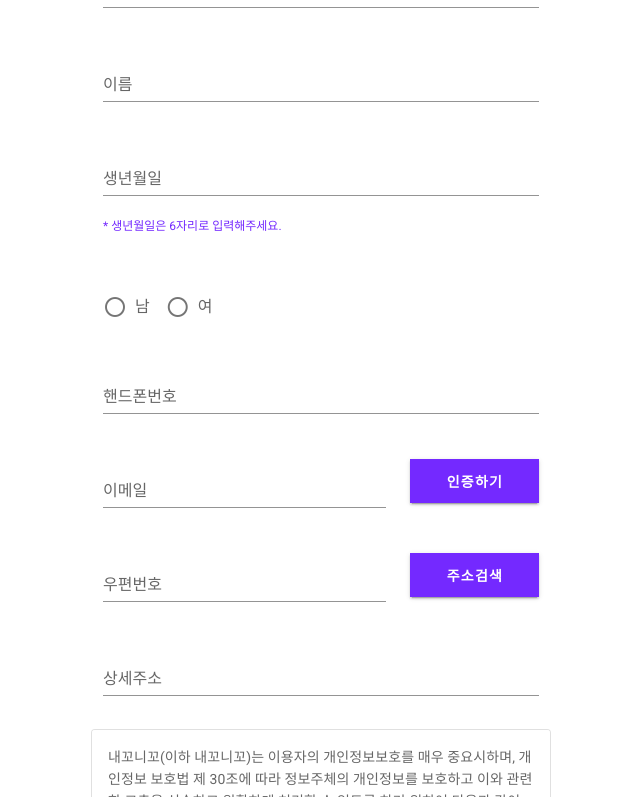
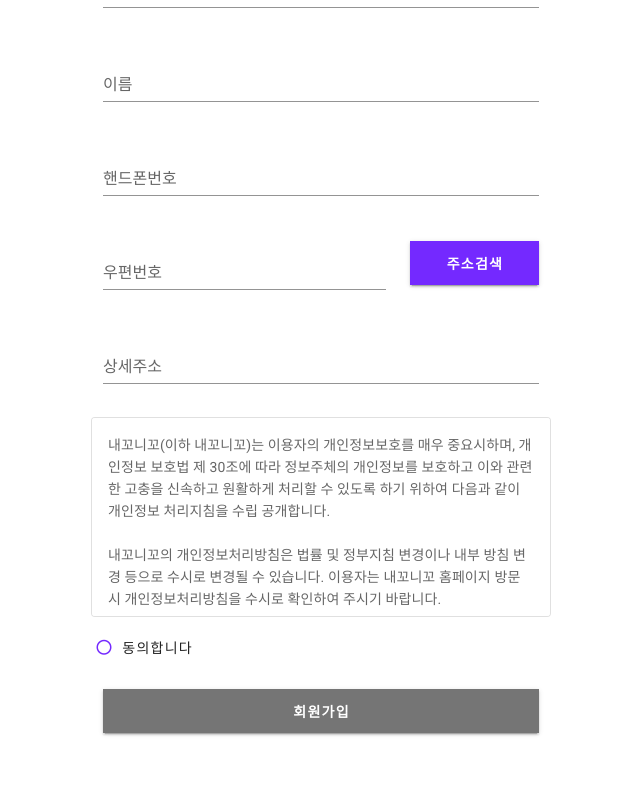
Before and after one commit to SemiGroupProject/NecoFront, a Vue app in the folder neco-front/: page /sign-up in a window 1280 px wide. Shown: the part 503-1300 px from the top of the page, without its empty margins (319-959 px from the left). Built offline with nearby package versions, Linux system fonts and the light colour scheme.

Commit message:
feat: 회원가입 UI 변경 및 API 추가

```diff
--- a/neco-front/src/api/index.js
+++ b/neco-front/src/api/index.js
@@ -1,20 +1,10 @@
 import Axios from 'axios';
+// import Vue from 'vue';
 
-const config = {
-  baseUrl: 'https://test'
+const api = {
+  signUp: '/api/join'
 };
 
-const api = {
-  test_api: `${config.baseUrl}/test`,
-  check_id_api: `${config.baseUrl}/api/members?accountId=`
-};
-
-function test() {
-  return Axios.get(api.test_api);
+export function signUp(args) {
+  return Axios.post(api.signUp, args);
 }
-
-function FETCH_CHECK_ID_DUPLICATION(arg) {
-  return Axios.get(`${api.check_id_api}${arg}`);
-}
-
-export { test, FETCH_CHECK_ID_DUPLICATION };
--- a/neco-front/src/pages/authentication/SignUp.vue
+++ b/neco-front/src/pages/authentication/SignUp.vue
@@ -4,10 +4,10 @@
       <v-col style="margin-top: 100px" cols="12">
         <v-img class="mx-auto" src="@/img/logo.png" max-width="300" />
       </v-col>
-      <v-col cols="8" class="pb-0">
-        <v-text-field v-model="id" label="아이디"></v-text-field>
+      <v-col cols="12" class="pb-0">
+        <v-text-field v-model="accountId" label="아이디"></v-text-field>
       </v-col>
-      <v-col cols="4"
+      <!-- <v-col cols="4"
         ><v-btn
           large
           block
@@ -17,7 +17,7 @@
           @click="checkDuplication()"
           >중복 확인</v-btn
         ></v-col
-      >
+      > -->
       <v-col class="pt-0">
         <p class="message">* 3~10자 영문 대 소문자, 숫자를 사용하세요.</p>
       </v-col>
@@ -38,42 +38,23 @@
       <v-col cols="12">
         <v-text-field v-model="name" label="이름"></v-text-field>
       </v-col>
-      <v-col cols="12" class="pb-0">
-        <v-text-field v-model="birth" label="생년월일"></v-text-field>
-      </v-col>
-      <v-col class="pt-0">
-        <p class="message">* 생년월일은 6자리로 입력해주세요.</p>
-      </v-col>
       <v-col cols="12">
-        <v-radio-group v-model="gender" row>
-          <v-radio color="#7429ff" label="남" value="radio-1"></v-radio>
-          <v-radio color="#7429ff" label="여" value="radio-2"></v-radio>
-        </v-radio-group>
-      </v-col>
-      <v-col cols="12">
-        <v-text-field v-model="mobile" label="핸드폰번호"></v-text-field>
+        <v-text-field v-model="phoneNumber" label="핸드폰번호"></v-text-field>
       </v-col>
       <v-col cols="8">
-        <v-text-field v-model="email" label="이메일"></v-text-field>
-      </v-col>
-      <v-col cols="4"
-        ><v-btn
-          large
-          block
-          color="#7429ff"
-          tile
-          class="btn white--text font-weight-bold"
-          >인증하기</v-btn
-        ></v-col
-      >
-      <v-col cols="8">
-        <v-text-field v-model="postNunber" label="우편번호"></v-text-field>
+        <v-text-field
+          v-model="addressInfo.zipNo"
+          label="우편번호"
+        ></v-text-field>
       </v-col>
       <v-col cols="4">
         <search-address v-on:searchComplete="searchAddressComplete($event)" />
       </v-col>
       <v-col cols="12">
-        <v-text-field v-model="address" label="상세주소"></v-text-field>
+        <v-text-field
+          v-model="addressInfo.street"
+          label="상세주소"
+        ></v-text-field>
       </v-col>
       <v-card outlined max-height="200" class="overflow-y-auto"
         ><v-card-text style="white-space: pre-line"> {{ policy }} </v-card-text>
@@ -91,14 +72,24 @@
       </v-col>
       <v-col cols="12" style="margin-bottom: 200px">
         <v-btn
+          v-if="!signUpCondition"
+          large
+          block
+          color="grey darken-1"
+          tile
+          class="white--text font-weight-bold"
+          >회원가입</v-btn
+        >
+        <v-btn
+          v-if="signUpCondition"
           large
           block
           color="#7429ff"
           tile
           class="white--text font-weight-bold"
-          @click="checkLogin()"
-          >회원가입</v-btn
-        >
+          @click="signUp()"
+          >회원가입
+        </v-btn>
       </v-col>
     </v-row>
   </v-container>
@@ -114,19 +105,38 @@ export default {
   },
   data() {
     return {
-      id: null,
+      accountId: null,
       password: null,
-      postNunber: null,
-      address: null,
+      addressInfo: {
+        zipNo: null,
+        street: null
+      },
       checkPassword: null,
       name: null,
-      birth: null,
-      gender: null,
-      mobile: null,
-      email: null,
+      phoneNumber: null,
       policy: signUpPolicy,
       agreeStatus: false
     };
+  },
+  computed: {
+    passwordCheck() {
+      return this.password
+        ? this.password === this.checkPassword
+          ? true
+          : false
+        : false;
+    },
+    signUpCondition() {
+      let result =
+        !!this.accountId &&
+        !!this.passwordCheck &&
+        !!this.name &&
+        !!this.phoneNumber &&
+        !!this.addressInfo.zipNo &&
+        !!this.addressInfo.street &&
+        !!this.agreeStatus;
+      return result;
+    }
   },
   methods: {
     checkAgree() {
@@ -137,9 +147,30 @@ export default {
       console.log('아이디중복확인클릭');
     },
     searchAddressComplete(event) {
-      this.postNunber = event.zonecode;
-      this.address = event.address;
+      this.addressInfo.zipNo = event.zonecode;
+      this.addressInfo.street = event.address;
       console.log(event);
+    },
+    signUp() {
+      const data = {
+        accountId: this.accountId,
+        password: this.password,
+        name: this.name,
+        phoneNumber: this.phoneNumber,
+        addressInfo: {
+          zipNo: this.zipNo,
+          street: this.street
+        }
+      };
+      console.log('회원가입클릭', data);
+      this.$store
+        .dispatch('signUp', data)
+        .then(() => {
+          console.log('회원가입성공');
+        })
+        .catch(() => {
+          console.log('회원가입실패');
+        });
     }
   }
 };
--- /dev/null
+++ b/neco-front/src/store/actions.js
@@ -0,0 +1,15 @@
+import { signUp } from '../api/index.js';
+
+export default {
+  signUp(_, args) {
+    return new Promise((resolve, reject) => {
+      signUp(args)
+        .then(() => {
+          resolve();
+        })
+        .catch(() => {
+          reject();
+        });
+    });
+  }
+};
--- /dev/null
+++ b/neco-front/src/store/getters.js
@@ -0,0 +1 @@
+export default {};
--- a/neco-front/src/store/index.js
+++ b/neco-front/src/store/index.js
@@ -1,33 +1,17 @@
 import Vue from 'vue';
 import Vuex from 'vuex';
-// import { test } from '@/api/index';
+import state from './state.js';
+import mutations from './mutations.js';
+import actions from './actions.js';
+import getters from './getters.js';
 
 Vue.use(Vuex);
 
-export default new Vuex.Store({
-  state: {
-    test: '',
-    userId: ''
-  },
-  mutations: {
-    setTest(state, data) {
-      state.test = data;
-    },
-    setUserId(state, userId) {
-      state.userId = userId;
-    }
-  },
-  actions: {
-    TEST({ commit }) {
-      commit('setTest', 'test data');
-      // test()
-      //   .then(({ data }) => {
-      //     commit('setTest', data);
-      //   })
-      //   .catch((error) => {
-      //     console.log(error);
-      //   });
-    }
-  },
-  modules: {}
+const store = new Vuex.Store({
+  state,
+  getters,
+  mutations,
+  actions
 });
+
+export default store;
--- /dev/null
+++ b/neco-front/src/store/mutations.js
@@ -0,0 +1 @@
+export default {};
--- /dev/null
+++ b/neco-front/src/store/state.js
@@ -0,0 +1 @@
+export default {};
--- a/neco-front/vue.config.js
+++ b/neco-front/vue.config.js
@@ -1,3 +1,6 @@
 module.exports = {
-  transpileDependencies: ["vuetify"],
+  transpileDependencies: ['vuetify'],
+  devServer: {
+    proxy: 'http://13.124.183.55:8080'
+  }
 };
```
